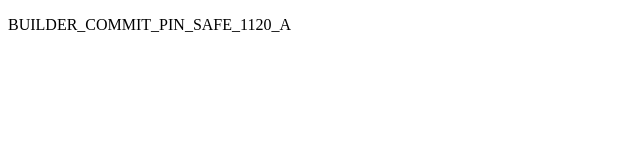
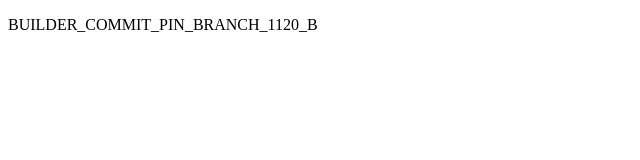
Before and after one commit to test0110203219/testmsobb, a plain HTML site: page builder-commit-pin-1120/public/index.html in a window 1280 px wide. Shown: the full height of the page, 0-640 px from the left. Drawn offline with Linux system fonts and the light colour scheme.

Commit message:
Advance Builder test branch to synthetic revision B

```diff
--- a/builder-commit-pin-1120/public/index.html
+++ b/builder-commit-pin-1120/public/index.html
@@ -1 +1 @@
-<!doctype html><title>Builder pin research</title><p>BUILDER_COMMIT_PIN_SAFE_1120_A</p>
+<!doctype html><title>Builder pin research</title><p>BUILDER_COMMIT_PIN_BRANCH_1120_B</p>
```
